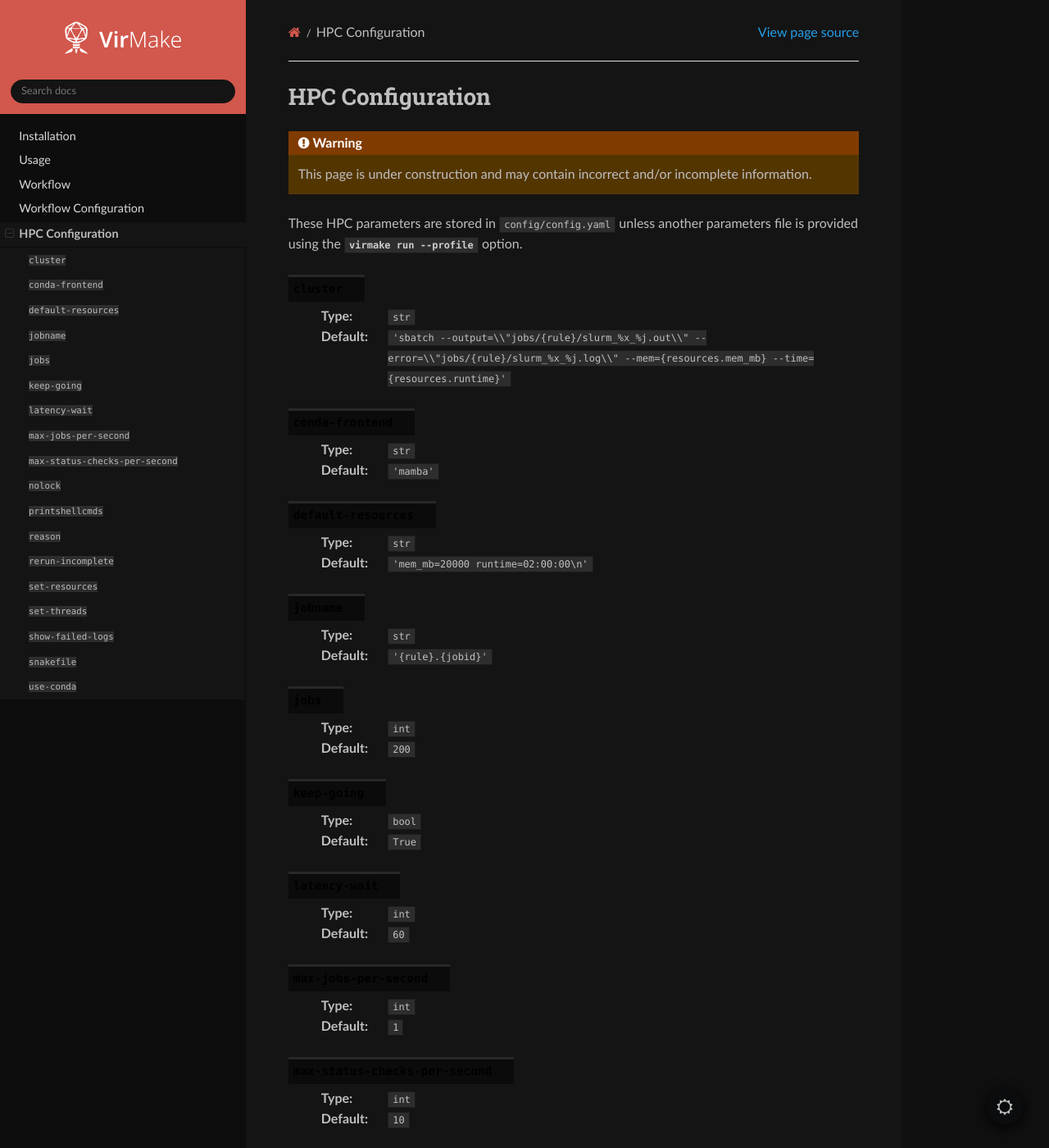
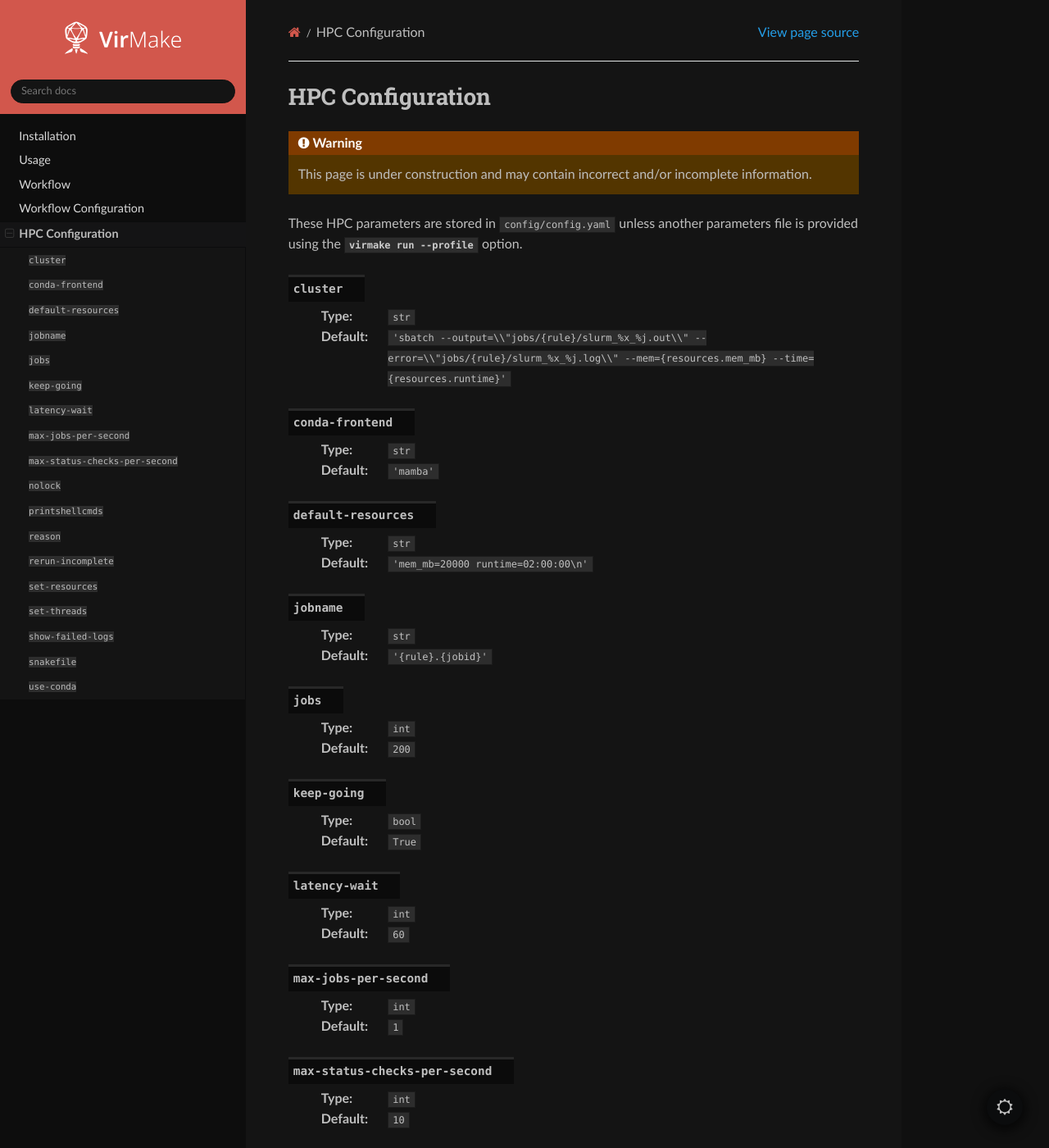
Before and after one commit to Rounge-lab/VirMake, a Sphinx documentation site: the page built from docs/source/config-hpc.rst, in a window 1280 px wide and 1400 px high. Shown: the whole window at 82% size. Built offline with Sphinx 7.4.7 and the Read the Docs theme 3.1.0, drawn with Linux system fonts in a browser that asks for light colours.

Commit message:
Trying to override command-option color

```diff
--- a/docs/source/_static/virmake.css
+++ b/docs/source/_static/virmake.css
@@ -47,3 +47,11 @@ html[data-theme="dark"].writer-html5
 .rst-content dl.std.option .sig-name.descname .pre {
     color: #bfbfbf !important;
 }
+
+html[data-theme="dark"].writer-html5 .rst-content
+dl[class]:not(.option-list):not(.field-list):not(.footnote):not(.citation):not(.glossary):not(.simple)
+.descname, html.writer-html5 .rst-content
+dl[class]:not(.option-list):not(.field-list):not(.footnote):not(.citation):not(.glossary):not(.simple)
+.sig-name {
+    color: #bfbfbf !important;
+}
```
